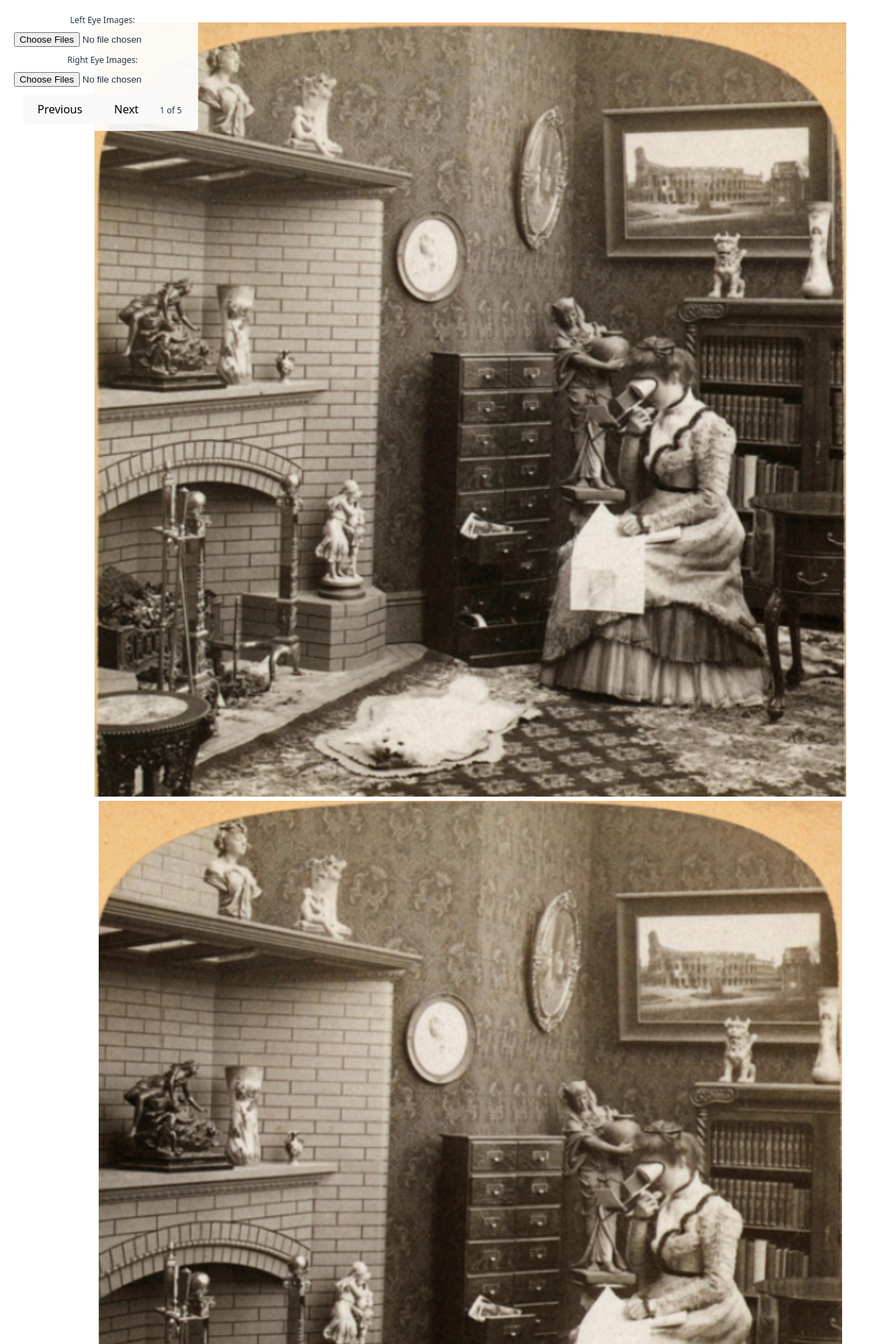
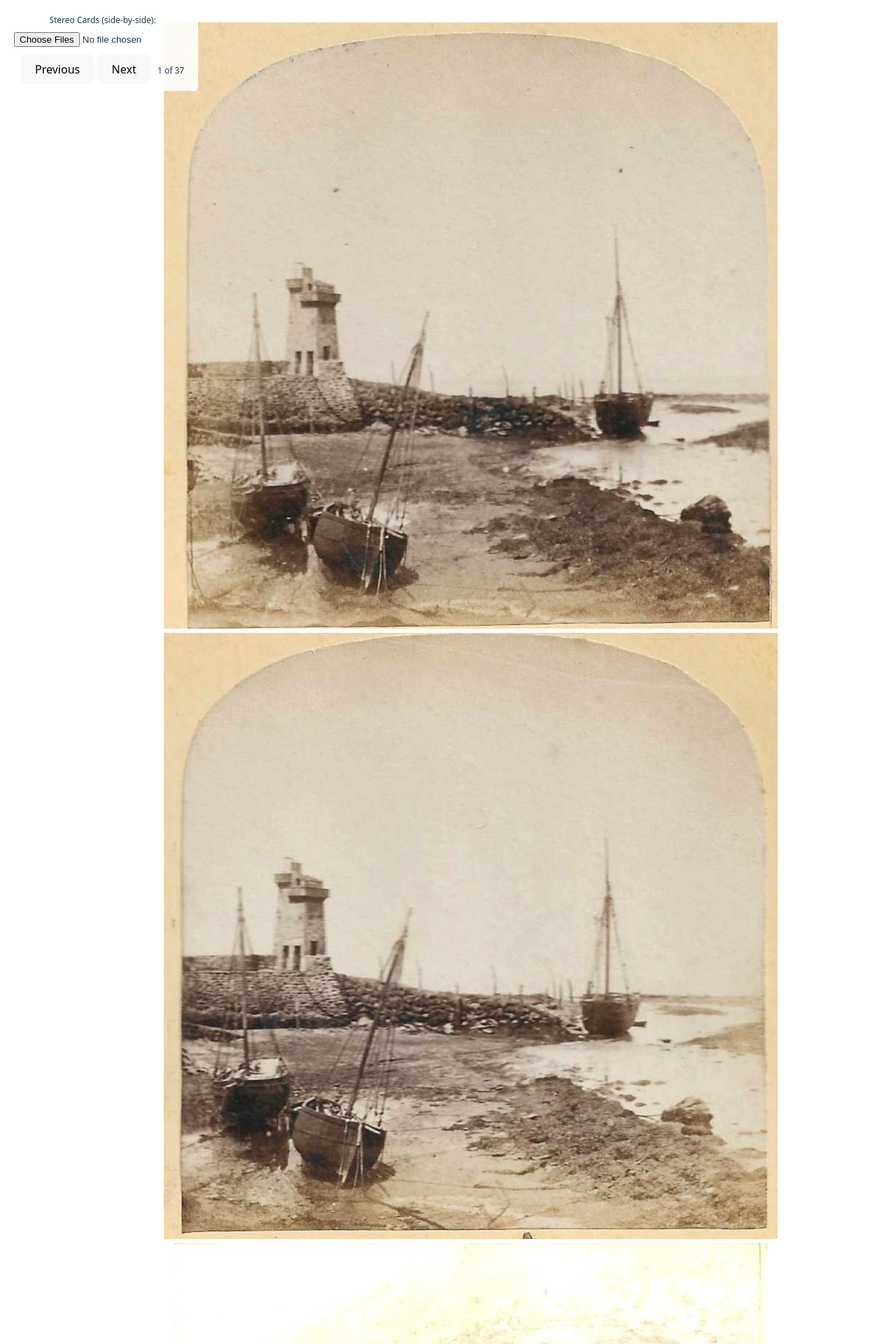
Before and after one commit to amonger/museum, a React (Vite) app: page / in a window 1280 px wide. Shown: the top 1920 px of the page at 70% size. Built offline with nearby package versions, Linux system fonts and the light colour scheme.

Commit message:
Merge pull request #1 from Ilfracombe-Museum/railtrack
Railtrack

```diff
--- a/src/App.tsx
+++ b/src/App.tsx
@@ -1,21 +1,108 @@
-import { Fragment, useEffect, useState } from 'react'
+import { Fragment, useEffect, useMemo, useRef, useState } from 'react'
 import './App.css'
 
 interface StereoPair {
   left: string
   right: string
+  /** width / height of a single eye's half, used to keep the plane undistorted */
+  aspect: number
 }
 
+const MUSEUM_IMAGE_COUNT = 37
+
+/** Scene layout, in metres. The track runs down -Z; cards line both sides of it. */
+const CARD_SPACING = 12      // gap between consecutive cards along the track
+const CARD_OFFSET = 7        // how far off to the side of the track a card sits
+const CARD_HEIGHT = 5        // rendered height of a card; width follows its aspect
+const CARD_CENTRE_Y = 2.6    // roughly eye level from the cart floor
+const FIRST_CARD_Z = -14     // where the first card appears ahead of the start
+const RIDE_SPEED = 1.5       // world units per second
+const START_Z = 6            // where the cart begins, just behind the first card
+const RUN_OUT = 28           // keep rolling a while past the final card
+const TRACK_MARGIN = 12      // rail/sleeper overhang beyond each end of the ride
+const RAIL_GAUGE = 1.435     // standard gauge, centre to centre
+const SLEEPER_SPACING = 3
+const SWAY_DISTANCE = 11     // metres per half-cycle of the cart's side-to-side roll
+
+/** Cart is stacked upward from the railhead so the wheels actually ride on the rails. */
+const RAIL_TOP_Y = 0.3
+const WHEEL_RADIUS = 0.35
+const DECK_Y = RAIL_TOP_Y + WHEEL_RADIUS * 2 + 0.09  // deck underside clears the wheel tops
+const BOARD_Y = DECK_Y + 0.09 + 0.325                // side/end boards stand on the deck
+const EYE_Y = DECK_Y + 1.5                           // rider's head above the deck
+
+const museumImageSources = Array.from(
+  { length: MUSEUM_IMAGE_COUNT },
+  (_, index) => `/museum-images/${index + 1}.jpg`
+)
+
+const canvasToObjectUrl = (canvas: HTMLCanvasElement): Promise<string> =>
+  new Promise((resolve, reject) => {
+    canvas.toBlob(
+      (blob) => {
+        if (blob) {
+          resolve(URL.createObjectURL(blob))
+        } else {
+          reject(new Error('Failed to encode split stereo half'))
+        }
+      },
+      'image/jpeg',
+      0.92
+    )
+  })
+
+/**
+ * Loads a side-by-side stereo card and cuts it down the centre in memory:
+ * the left half becomes the left eye, the right half the right eye.
+ */
+const splitStereoImage = (src: string): Promise<StereoPair> =>
+  new Promise((resolve, reject) => {
+    const img = new Image()
+    img.crossOrigin = 'anonymous'
+
+    img.onload = async () => {
+      const halfWidth = Math.floor(img.naturalWidth / 2)
+      const height = img.naturalHeight
+
+      if (halfWidth < 1 || height < 1) {
+        reject(new Error(`Image too small to split: ${src}`))
+        return
+      }
+
+      const cut = (offsetX: number) => {
+        const canvas = document.createElement('canvas')
+        canvas.width = halfWidth
+        canvas.height = height
+        const ctx = canvas.getContext('2d')
+        if (!ctx) {
+          throw new Error('Canvas 2D context unavailable')
+        }
+        ctx.drawImage(img, offsetX, 0, halfWidth, height, 0, 0, halfWidth, height)
+        return canvasToObjectUrl(canvas)
+      }
+
+      try {
+        const [left, right] = await Promise.all([cut(0), cut(halfWidth)])
+        resolve({ left, right, aspect: halfWidth / height })
+      } catch (error) {
+        reject(error)
+      }
+    }
+
+    img.onerror = () => reject(new Error(`Failed to load ${src}`))
+    img.src = src
+  })
+
 function App() {
-  const [stereoPairs, setStereoPairs] = useState<StereoPair[]>([
-    { left: '/woman/left.jpeg', right: '/woman/right.jpeg' },
-    { left: '/harbour/left.jpeg', right: '/harbour/right.jpeg' },
-    { left: '/harbour2/left.jpeg', right: '/harbour2/right.jpeg' },
-    { left: '/harbour3/left.jpeg', right: '/harbour3/right.jpeg' },
-    { left: '/park/left.jpeg', right: '/park/right.jpeg' },
-  ])
+  const [stereoPairs, setStereoPairs] = useState<StereoPair[]>([])
   const [currentImageIndex, setCurrentImageIndex] = useState(0)
-  const [imageLoaded, setImageLoaded] = useState(false)
+  const [loadedAssets, setLoadedAssets] = useState<Set<string>>(new Set())
+  const createdUrlsRef = useRef<string[]>([])
+
+  const trackPairs = (pairs: StereoPair[]) => {
+    pairs.forEach((pair) => createdUrlsRef.current.push(pair.left, pair.right))
+    return pairs
+  }
 
   useEffect(() => {
     import('aframe-stereo-component').then(() => {
@@ -52,6 +139,47 @@ function App() {
     });
   }, []);
 
+  // Split every museum card down the centre once, up front.
+  useEffect(() => {
+    let cancelled = false
+
+    Promise.all(
+      museumImageSources.map((src) =>
+        splitStereoImage(src).catch((error) => {
+          console.error(error)
+          return null
+        })
+      )
+    ).then((results) => {
+      if (cancelled) {
+        results.forEach((pair) => {
+          if (pair) {
+            URL.revokeObjectURL(pair.left)
+            URL.revokeObjectURL(pair.right)
+          }
+        })
+        return
+      }
+
+      const pairs = results.filter((pair): pair is StereoPair => pair !== null)
+      trackPairs(pairs)
+      setStereoPairs(pairs)
+    })
+
+    return () => {
+      cancelled = true
+    }
+  }, [])
+
+  // Release every blob URL we minted when the app goes away.
+  useEffect(
+    () => () => {
+      createdUrlsRef.current.forEach((url) => URL.revokeObjectURL(url))
+      createdUrlsRef.current = []
+    },
+    []
+  )
+
   useEffect(() => {
     const handleVRClick = (event: any) => {
       const target = event.target
@@ -67,59 +195,53 @@ function App() {
   }, [stereoPairs.length])
 
 
-  const handleLeftEyeUpload = (event: React.ChangeEvent<HTMLInputElement>) => {
+  const handleStereoUpload = async (event: React.ChangeEvent<HTMLInputElement>) => {
     const files = event.target.files
-    if (files) {
-      const newImages = Array.from(files).map(file => URL.createObjectURL(file))
-      newImages.forEach((imageUrl, index) => {
-        setStereoPairs(prev => {
-          const newPairs = [...prev]
-          const targetIndex = prev.length + index
-          if (newPairs[targetIndex]) {
-            newPairs[targetIndex] = { ...newPairs[targetIndex], left: imageUrl }
-          } else {
-            newPairs[targetIndex] = { left: imageUrl, right: '' }
-          }
-          return newPairs
+    if (!files || files.length === 0) return
+
+    const sources = Array.from(files).map((file) => URL.createObjectURL(file))
+
+    const results = await Promise.all(
+      sources.map((src) =>
+        splitStereoImage(src)
+          .catch((error) => {
+            console.error(error)
+            return null
           })
-      })
-    }
+          .finally(() => URL.revokeObjectURL(src))
+      )
+    )
+
+    const pairs = results.filter((pair): pair is StereoPair => pair !== null)
+    if (pairs.length === 0) return
+
+    trackPairs(pairs)
+    setStereoPairs((prev) => [...prev, ...pairs])
   }
 
-  const handleRightEyeUpload = (event: React.ChangeEvent<HTMLInputElement>) => {
-    const files = event.target.files
-    if (files) {
-      const newImages = Array.from(files).map(file => URL.createObjectURL(file))
-      newImages.forEach((imageUrl, index) => {
-        setStereoPairs(prev => {
-          const newPairs = [...prev]
-          const targetIndex = prev.length + index
-          if (newPairs[targetIndex]) {
-            newPairs[targetIndex] = { ...newPairs[targetIndex], right: imageUrl }
-          } else {
-            newPairs[targetIndex] = { left: '', right: imageUrl }
-          }
-          return newPairs
-        })
-      })
-    }
+  // A-Frame reads an <img> asset straight into a texture the moment a plane
+  // referencing it is created, with no retry once the image decodes. So the
+  // planes must not exist until their own <img> has fired load.
+  const markAssetLoaded = (url: string) => {
+    setLoadedAssets((prev) => (prev.has(url) ? prev : new Set(prev).add(url)))
   }
 
-  const handleImageLoad = () => {
-    setImageLoaded(true)
+  // An image already decoded by the time React attaches it never fires onLoad.
+  const checkAssetComplete = (url: string) => (el: HTMLImageElement | null) => {
+    if (el?.complete && el.naturalWidth > 0) {
+      markAssetLoaded(url)
+    }
   }
 
   const nextImage = () => {
     if (stereoPairs.length > 0) {
       setCurrentImageIndex((prev) => (prev + 1) % stereoPairs.length)
-      setImageLoaded(false)
     }
   }
 
   const prevImage = () => {
     if (stereoPairs.length > 0) {
       setCurrentImageIndex((prev) => (prev - 1 + stereoPairs.length) % stereoPairs.length)
-      setImageLoaded(false)
     }
   }
 
@@ -136,20 +258,40 @@ function App() {
     return () => window.removeEventListener('keydown', handleKeyPress)
   }, [stereoPairs.length])
 
-  useEffect(() => {
-    setImageLoaded(true)
-  }, [currentImageIndex, stereoPairs])
+  // Every half of every card must be decoded before we build a single plane.
+  const assetsReady =
+    stereoPairs.length > 0 &&
+    stereoPairs.every((pair) => loadedAssets.has(pair.left) && loadedAssets.has(pair.right))
+
+  // Everything about the ride derives from how many cards are on the track.
+  const track = useMemo(() => {
+    const count = stereoPairs.length
+    const lastCardZ = FIRST_CARD_Z - Math.max(count - 1, 0) * CARD_SPACING
+    const endZ = lastCardZ - RUN_OUT
+    const distance = START_Z - endZ
+    const near = START_Z + TRACK_MARGIN
+    const far = endZ - TRACK_MARGIN
+    const length = near - far
+    const sleeperCount = Math.floor(length / SLEEPER_SPACING)
+
+    return {
+      endZ,
+      duration: (distance / RIDE_SPEED) * 1000,
+      centreZ: (near + far) / 2,
+      length,
+      sleeperZs: Array.from(
+        { length: sleeperCount },
+        (_, index) => near - index * SLEEPER_SPACING
+      )
+    }
+  }, [stereoPairs.length])
 
   return (
     <div style={{ width: '100vw', height: '100vh' }}>
       <div style={{ position: 'absolute', top: 10, left: 10, zIndex: 1000, background: 'rgba(255,255,255,0.9)', padding: 10, borderRadius: 5 }}>
         <div style={{ marginBottom: 10 }}>
-          <label style={{ display: 'block', fontSize: 12, marginBottom: 5 }}>Left Eye Images:</label>
-          <input type="file" accept="image/*" multiple onChange={handleLeftEyeUpload} />
-        </div>
-        <div style={{ marginBottom: 10 }}>
-          <label style={{ display: 'block', fontSize: 12, marginBottom: 5 }}>Right Eye Images:</label>
-          <input type="file" accept="image/*" multiple onChange={handleRightEyeUpload} />
+          <label style={{ display: 'block', fontSize: 12, marginBottom: 5 }}>Stereo Cards (side-by-side):</label>
+          <input type="file" accept="image/*" multiple onChange={handleStereoUpload} />
         </div>
         {stereoPairs.length > 0 && (
           <div style={{ marginTop: 10 }}>
@@ -163,61 +305,176 @@ function App() {
       </div>
 
       <a-scene
-        background="color: #000"
+        background="color: #232d31"
+        fog="type: linear; color: #232d31; near: 30; far: 190"
         vr-mode-ui="enabled: true"
         embedded style={{ width: '100%', height: '100%' }}
       >
         <a-assets>
           {stereoPairs.map((pair, index) => (
             <Fragment key={index}>
-              {pair.left && <img id={`leftEyeImg${index}`} src={pair.left} onLoad={index === 0 ? handleImageLoad : undefined} />}
-              {pair.right && <img id={`rightEyeImg${index}`} src={pair.right} />}
+              <img
+                id={`leftEyeImg${index}`}
+                src={pair.left}
+                ref={checkAssetComplete(pair.left)}
+                onLoad={() => markAssetLoaded(pair.left)}
+                onError={() => markAssetLoaded(pair.left)}
+              />
+              <img
+                id={`rightEyeImg${index}`}
+                src={pair.right}
+                ref={checkAssetComplete(pair.right)}
+                onLoad={() => markAssetLoaded(pair.right)}
+                onError={() => markAssetLoaded(pair.right)}
+              />
             </Fragment>
           ))}
         </a-assets>
 
         <a-entity
           id="cameraRig"
-          position={`0 0 ${stereoPairs.length > 0 ? 5 + (stereoPairs.length * 10) + 10 : 40}`}
-          animation={`property: position; to: 0 1 -10; dur: ${Math.max(30000, stereoPairs.length * 7500)}; easing: linear; loop: true; autoplay: true`}
+          position={`0 0 ${START_Z}`}
+          animation={`property: position; from: 0 0 ${START_Z}; to: 0 0 ${track.endZ}; dur: ${track.duration}; easing: linear; loop: true; autoplay: true`}
         >
-          <a-camera position="0 2.5 0"></a-camera>
+          {/* Wheels stay planted on the rails while the body rocks above them. */}
+          {[-1, 1].map((side) =>
+            [-1, 1].map((end) => (
+              <a-cylinder
+                key={`wheel-${side}-${end}`}
+                radius={WHEEL_RADIUS}
+                height="0.12"
+                rotation="0 0 90"
+                position={`${(side * RAIL_GAUGE) / 2} ${WHEEL_RADIUS + RAIL_TOP_Y} ${end * 1.1}`}
+                color="#2b2622"
+                metalness="0.6"
+                roughness="0.5"
+              ></a-cylinder>
+            ))
+          )}
+
+          <a-entity
+            id="cart"
+            animation__bob={`property: position; from: 0 0 0; to: 0 0.04 0; dur: ${(SLEEPER_SPACING / RIDE_SPEED) * 1000}; dir: alternate; loop: true; easing: easeInOutSine`}
+            animation__sway={`property: rotation; from: 0 0 -0.65; to: 0 0 0.65; dur: ${(SWAY_DISTANCE / RIDE_SPEED) * 1000}; dir: alternate; loop: true; easing: easeInOutSine`}
+          >
+            {/* Deck */}
+            <a-box
+              width="2"
+              height="0.18"
+              depth="3"
+              position={`0 ${DECK_Y} 0`}
+              color="#6b4a2f"
+              roughness="0.9"
+            ></a-box>
+
+            {/* Side boards */}
+            {[-1, 1].map((side) => (
+              <a-box
+                key={`side-${side}`}
+                width="0.09"
+                height="0.65"
+                depth="3"
+                position={`${side * 0.955} ${BOARD_Y} 0`}
+                color="#7d5636"
+                roughness="0.9"
+              ></a-box>
+            ))}
+
+            {/* End boards */}
+            {[-1, 1].map((end) => (
+              <a-box
+                key={`end-${end}`}
+                width="2"
+                height="0.65"
+                depth="0.09"
+                position={`0 ${BOARD_Y} ${end * 1.455}`}
+                color="#7d5636"
+                roughness="0.9"
+              ></a-box>
+            ))}
+
+            <a-camera position={`0 ${EYE_Y} 0`}></a-camera>
+          </a-entity>
         </a-entity>
 
 
 
-        {stereoPairs.length > 0 && imageLoaded && (
+        {assetsReady && (
           <>
             {stereoPairs.map((pair, index) => {
-              const zPos = 5 + (index * 10)
-              const isEven = index % 2 === 0
-              const xPos = isEven ? 10 + (index * 2) : -(10 + (index * 2))
-              const rotation = isEven ? -45 - (index * 5) : 45 + (index * 5)
+              // Cards alternate left and right of the track, angled to face the rider.
+              const side = index % 2 === 0 ? -1 : 1
+              const xPos = side * CARD_OFFSET
+              const zPos = FIRST_CARD_Z - index * CARD_SPACING
+              const rotation = side === -1 ? 75 : -75
+              const geometry = `width: ${(CARD_HEIGHT * pair.aspect).toFixed(3)}; height: ${CARD_HEIGHT}`
+              const position = `${xPos} ${CARD_CENTRE_Y} ${zPos}`
+              const rotationAttr = `0 ${rotation} 0`
 
               return (
                 <Fragment key={index}>
-                  {pair.left && (
                   <a-plane
-                      geometry="width: 12; height: 8"
+                    geometry={geometry}
                     material={`src: #leftEyeImg${index}; transparent: true`}
-                      position={`${xPos} 2.5 ${zPos}`}
-                      rotation={`0 ${rotation} 0`}
+                    position={position}
+                    rotation={rotationAttr}
                     eye-filter="eye: left"
                   ></a-plane>
-                  )}
-                  {pair.right && (
                   <a-plane
-                      geometry="width: 12; height: 8"
+                    geometry={geometry}
                     material={`src: #rightEyeImg${index}; transparent: true`}
-                      position={`${xPos} 2.5 ${zPos}`}
-                      rotation={`0 ${rotation} 0`}
+                    position={position}
+                    rotation={rotationAttr}
                     eye-filter="eye: right"
                   ></a-plane>
-                  )}
                 </Fragment>
               )
             })}
 
+            {/* Ground and ballast bed */}
+            <a-plane
+              width="240"
+              height={track.length + 60}
+              rotation="-90 0 0"
+              position={`0 -0.02 ${track.centreZ}`}
+              color="#2c2a26"
+              roughness="1"
+            ></a-plane>
+            <a-box
+              width="4.4"
+              height="0.12"
+              depth={track.length}
+              position={`0 0.04 ${track.centreZ}`}
+              color="#4a453e"
+              roughness="1"
+            ></a-box>
+
+            {/* Sleepers */}
+            {track.sleeperZs.map((z) => (
+              <a-box
+                key={`sleeper-${z}`}
+                width="2.4"
+                height="0.1"
+                depth="0.28"
+                position={`0 0.15 ${z}`}
+                color="#3d2f22"
+                roughness="1"
+              ></a-box>
+            ))}
+
+            {/* Rails */}
+            {[-1, 1].map((side) => (
+              <a-box
+                key={`rail-${side}`}
+                width="0.1"
+                height="0.12"
+                depth={track.length}
+                position={`${(side * RAIL_GAUGE) / 2} ${RAIL_TOP_Y - 0.06} ${track.centreZ}`}
+                color="#8a8378"
+                metalness="0.75"
+                roughness="0.35"
+              ></a-box>
+            ))}
 
             {/* Sky/Background */}
             <a-sky color="#232d31ff"></a-sky>
@@ -226,18 +483,14 @@ function App() {
           </>
         )}
 
-        {stereoPairs.length === 0 && (
+        {!assetsReady && (
           <>
             <a-text
-              value="Upload separate left and right eye images to view in 3D"
+              value="Loading museum stereo cards..."
               position="0 2 -3"
               align="center"
               color="#FFF"
             ></a-text>
-            <a-box position="-1 0.5 -3" rotation="0 45 0" color="#4CC3D9"></a-box>
-            <a-sphere position="0 1.25 -5" radius="1.25" color="#EF2D5E"></a-sphere>
-            <a-cylinder position="1 0.75 -3" radius="0.5" height="1.5" color="#FFC65D"></a-cylinder>
-            <a-plane position="0 0 -4" rotation="-90 0 0" width="4" height="4" color="#7BC8A4"></a-plane>
           </>
         )}
       </a-scene>
```
Lines whose indentation alone changed are shown as unchanged.
